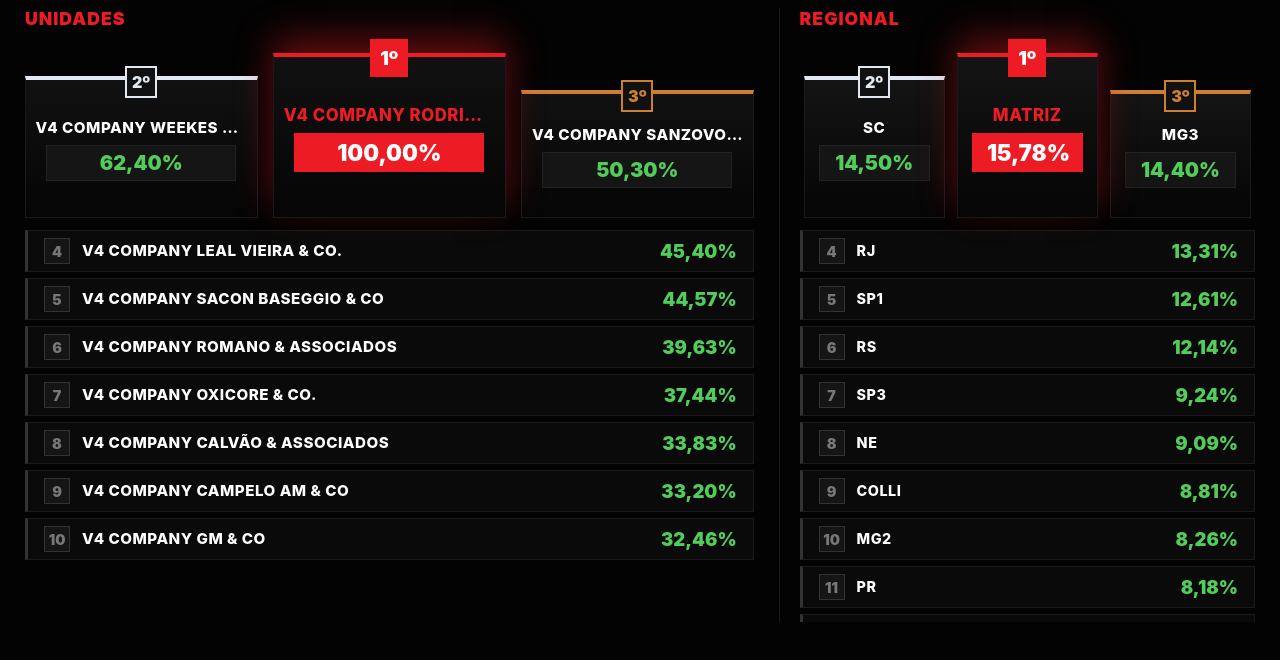
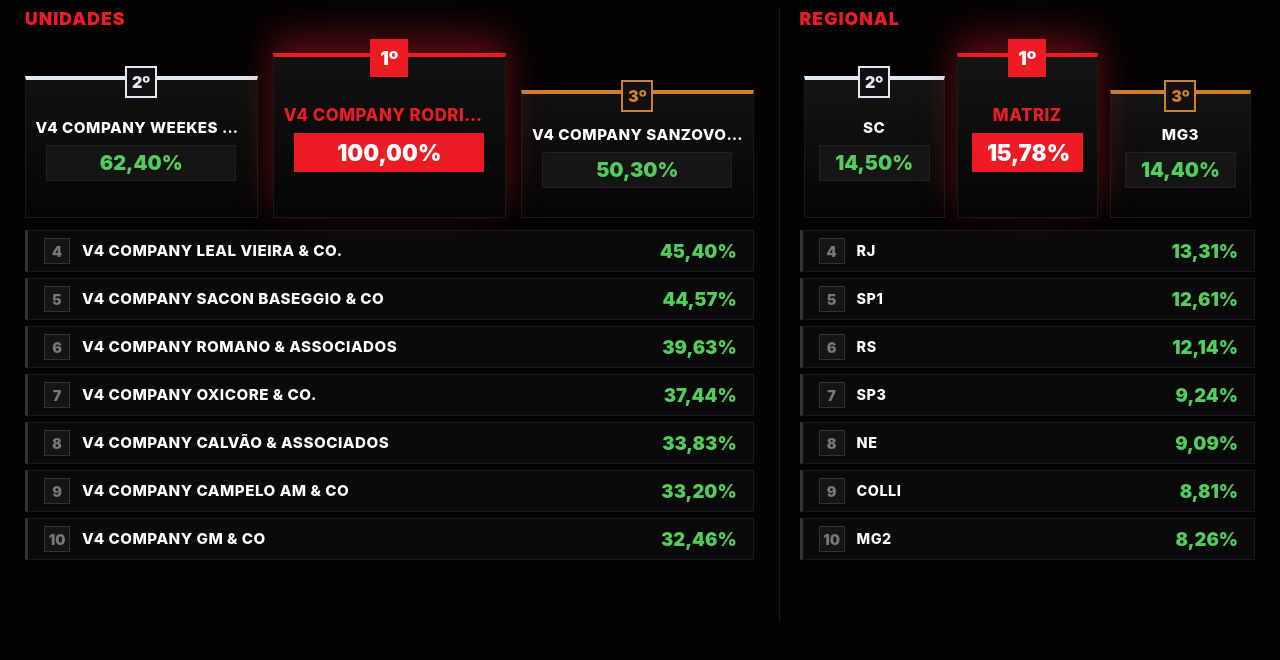
Before and after one commit to caiov4smo/ranking-cash-day, a plain HTML site: page index.html in a window 1280 px wide. Shown: the part 118-778 px from the top of the page. Drawn offline with Linux system fonts and the light colour scheme.

Commit message:
Update index.html

```diff
--- a/index.html
+++ b/index.html
@@ -167,7 +167,7 @@
             border-top: 4px solid var(--bronze);
         }
 
-        /* --- PÓDIO REGIONAIS (Direita - Mesma altura das Unidades, largura ajustada) --- */
+        /* --- PÓDIO REGIONAIS (Direita) --- */
         .podium-wrapper-regionals {
             flex-shrink: 0;
             display: flex;
@@ -258,7 +258,7 @@
         }
         .step-1 .podium-pct-box { color: #fff; background: var(--v4-red); border-color: var(--v4-red); font-size: 1.4em; }
 
-        /* --- LISTAS COMPACTAS (Sem barra de progresso) --- */
+        /* --- LISTAS COMPACTAS --- */
         .ranking-list {
             flex-grow: 1;
             display: flex;
@@ -347,7 +347,7 @@
                 <div class="ranking-list" id="units-others-container"></div>
             </div>
 
-            <!-- DIREITA: RANKING POR REGIONAL -->
+            <!-- DIREITA: RANKING POR REGIONAL (TOP 10) -->
             <div class="col-right">
                 <div class="section-title">REGIONAL</div>
                 <div class="podium-wrapper-regionals" id="regionals-podium-container"></div>
@@ -366,6 +366,12 @@
 
         window.addEventListener('resize', autoScaleDashboard);
         autoScaleDashboard();
+
+        // Limpa o prefixo "V4 Company" ou "V4" dos nomes das regionais
+        function cleanRegionalName(rawName) {
+            if (!rawName) return 'Regional';
+            return rawName.replace(/^V4\s*(Company)?\s*/i, '').trim() || rawName;
+        }
 
         async function fetchAndRenderDashboard() {
             // --- 1. CARREGA UNIDADES (dados.json) ---
@@ -414,7 +420,7 @@
                 unitsOthers.innerHTML = `<div class="error-msg">Aguardando dados.json...</div>`;
             }
 
-            // --- 2. CARREGA REGIONAIS (dados2.json) ---
+            // --- 2. CARREGA REGIONAIS (dados2.json - CORTA EM 10) ---
             const regPodium = document.getElementById('regionals-podium-container');
             const regOthers = document.getElementById('regionals-others-container');
 
@@ -423,12 +429,16 @@
                 if (!resReg.ok) throw new Error("Erro ao carregar dados2.json");
                 const dataReg = await resReg.json();
 
+                // Corta estritamente na 10ª posição
+                const top10Reg = dataReg.slice(0, 10);
+
                 regPodium.innerHTML = '';
                 regOthers.innerHTML = '';
 
-                dataReg.forEach((item, index) => {
+                top10Reg.forEach((item, index) => {
                     const rank = index + 1;
-                    const nome = item.regional || item.unidade || item.nome || 'Regional';
+                    const rawName = item.regional || item.unidade || item.nome || 'Regional';
+                    const nome = cleanRegionalName(rawName);
                     const pct = item['%'] || item.realizado || '0,00%';
 
                     if (rank <= 3) {
```
